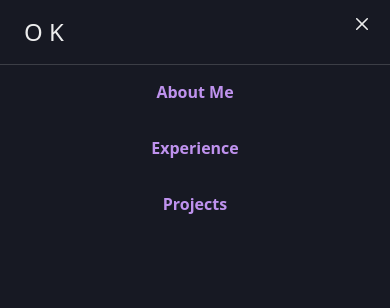
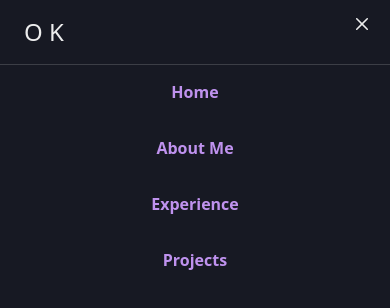
Before and after one commit to okarlsson/okarlsson.github.io, a React (Vite) app: page / in a window 390 px wide. Both pictures are taken after a click on the button "Menu button". Shown: the top 308 px of the page. Built offline with nearby package versions, Linux system fonts and the light colour scheme.

Commit message:
responsiveness fixes

```diff
--- a/src/components/Menu.tsx
+++ b/src/components/Menu.tsx
@@ -29,23 +29,26 @@ const Logo = ({
   </Heading>
 );
 
+export const Menu = () => {
+  const { isOpen, onOpen, onClose } = useDisclosure();
+  const { firstName, lastName } = personalInformation;
+
   const Navigation = () => (
     <>
-    <Button variant="ghost" as={RouterLink} to="/about">
+      <Button variant="ghost" as={RouterLink} to="/" onClick={onClose} >
+        Home
+      </Button>
+      <Button variant="ghost" as={RouterLink} to="/about" onClick={onClose}>
         About Me
       </Button>
-    <Button variant="ghost" as={RouterLink} to="/experience">
+      <Button variant="ghost" as={RouterLink} to="/experience" onClick={onClose}>
         Experience
       </Button>
-    <Button variant="ghost" as={RouterLink} to="/projects">
+      <Button variant="ghost" as={RouterLink} to="/projects" onClick={onClose}>
         Projects
       </Button>
     </>
   );
-
-export const Menu = () => {
-  const { isOpen, onOpen, onClose } = useDisclosure();
-  const { firstName, lastName } = personalInformation;
 
   return (
     <Flex
--- a/src/pages/experience.tsx
+++ b/src/pages/experience.tsx
@@ -30,7 +30,7 @@ export const ExperiencePage = () => {
             _hover={{ transform: "scale(1.02)" }}
           >
             <CardHeader>
-              <Flex alignItems="center" justifyContent="space-between">
+              <Flex alignItems="center" justifyContent="space-between" gap={4}>
                 <Flex alignItems="center" gap={6}>
                   <Image
                     maxH="42px"
@@ -53,7 +53,7 @@ export const ExperiencePage = () => {
                   />
                 </Flex>
                 <Flex>
-                  <Text fontWeight="semibold">
+                  <Text fontWeight="semibold" fontSize="sm">
                     {item.start.toLocaleDateString("en-US", {
                       year: "numeric",
                       month: "short",
--- a/src/pages/home.tsx
+++ b/src/pages/home.tsx
@@ -23,7 +23,7 @@ export const HomePage = () => {
           </Heading>
           <Heading
             as="h2"
-            minH={{ base: 28, sm: 'inherit'}}
+            minH={{ base: 24, sm: 'inherit'}}
             fontSize={{ base: "4xl", sm: "6xl" }}
             bgGradient="linear(to-l, gradient.start, gradient.end)"
             bgClip="text"
```
Lines whose indentation alone changed are shown as unchanged.
